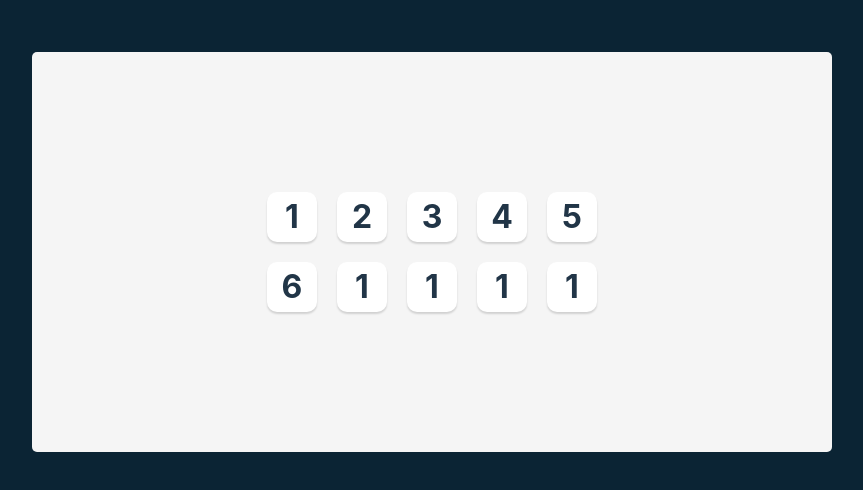
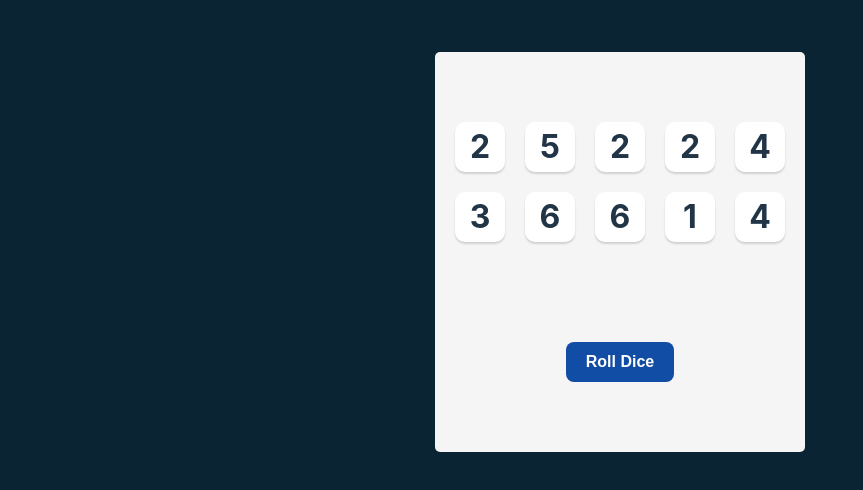
Before and after one commit to swatson9008/scrimbatenzies, a React (Vite) app: page / in a window 1280 px wide. Shown: the top 490 px of the page, without its empty margins (20-883 px from the left). Built offline with nearby package versions, Linux system fonts and the light colour scheme.

Commit message:
made a roll die button

```diff
--- a/src/App.jsx
+++ b/src/App.jsx
@@ -1,32 +1,33 @@
-import './App.css'
-import Die from './Die'
+import './App.css';
+import Die from './Die';
+import { useState } from 'react';
 
-export default function App() {
 function allNewDice() {
   const newDice = [];
   for (let i = 0; i < 10; i++) {
-      const randomNumber = Math.ceil(Math.random() * 6)
+    const randomNumber = Math.ceil(Math.random() * 6);
     newDice.push(randomNumber);
   }
-    return newDice;
+  return newDice
 }
 
-  const newDie = allNewDice();
-  console.log(newDie);
+export default function App() {
+
+  const [diceSets, setDiceSets] = useState(allNewDice());
+
+  const handleNewDice = () => {
+    const newDice = allNewDice();
+    setDiceSets(newDice)
+  }
+
   return (
     <main>
       <div className="dice-container">
-              <Die value="1" />
-              <Die value="2" />
-              <Die value="3" />
-              <Die value="4" />
-              <Die value="5" />
-              <Die value="6" />
-              <Die value="1" />
-              <Die value="1" />
-              <Die value="1" />
-              <Die value="1" />
+        {diceSets.map((item, index) => (
+          <Die key={index} value={item} />
+        ))}
       </div>
+      <button onClick={handleNewDice} className='diceButton'>Roll Dice</button>
     </main>
-  )
+  );
 }
--- a/src/index.css
+++ b/src/index.css
@@ -32,6 +32,8 @@ body {
   background-color: #0B2434;
   height: 100vh;
   padding: 20px;
+  display: flex;
+  justify-content: center;
 
 }
 
@@ -105,3 +107,11 @@ button:focus-visible {
     background-color: #f9f9f9;
   }
 }
+
+.diceButton {
+  background-color: #114ca5;
+  color: #ffffff;
+  margin-top: 100px;
+  font-family: sans-serif;
+  font-weight: bold;
+}
```
Lines whose indentation alone changed are shown as unchanged.
